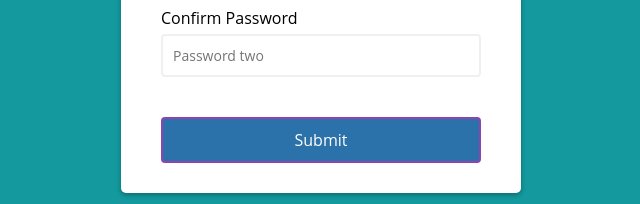
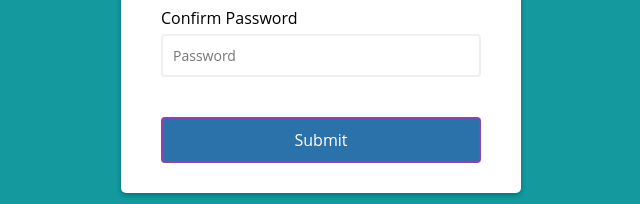
Before and after one commit to AnuradhaDhakad/Signup-Form-2, a plain HTML site: page index.html in a window 1280 px wide. Shown: the part 510-714 px from the top of the page, 319-959 px from the left. Drawn offline with Linux system fonts and the light colour scheme.

Commit message:
Update index.html

```diff
--- a/index.html
+++ b/index.html
@@ -38,7 +38,7 @@
             </div>
             <div class="form-control">
                 <label for="password">Confirm Password</label>
-                <input type="password" placeholder="Password two" id="password2">
+                <input type="password" placeholder="Password" id="password2">
                 <i class="fas fa-check-circle"></i>
                 <i class="fas fa-exclamation-circle"></i>
                 <small>Error message</small>
```
